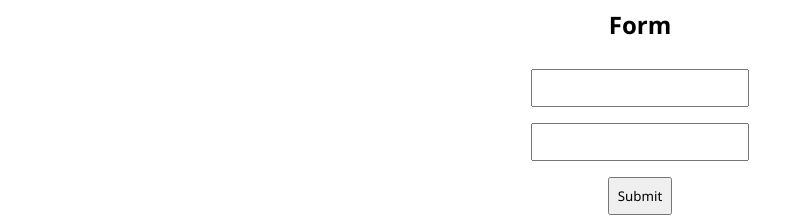
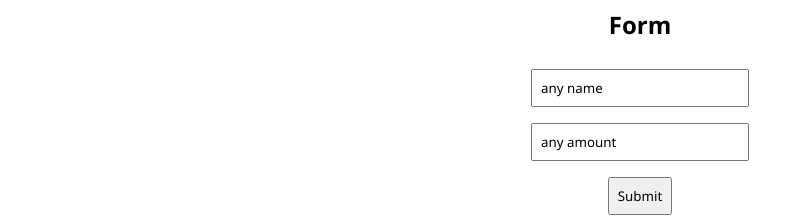
Before and after one commit to codingSlate/useReducer, a React (Create React App) app: page / in a window 1280 px wide. Shown: the top 217 px of the page, without its empty margins (0-800 px from the left). Built offline with nearby package versions, Linux system fonts and the light colour scheme.

Commit message:
completed task of useState & useEffect

```diff
--- a/src/components/Form.js
+++ b/src/components/Form.js
@@ -65,7 +65,6 @@ function Form() {
       return { ...prevState, userAmount: e.target.value };
     });
     // setFormReducer({ type: 'AMOUNT', value: e.target.value });
-    console.log('ssssssssss', countChar);
   };
 
   // --------------------------------------------
@@ -82,7 +81,7 @@ function Form() {
         <input
           className="input"
           type="text"
-          // value={form.userName}
+          value={form.userName}
           onChange={nameChangeHandler}
         />
         {/* {!isValid && (
@@ -91,7 +90,7 @@ function Form() {
         <input
           className="input"
           type="text"
-          // value={form.userAmount}
+          value={form.userAmount}
           onChange={amountChangeHandler}
         />
         {/* {!isValid && (
```
